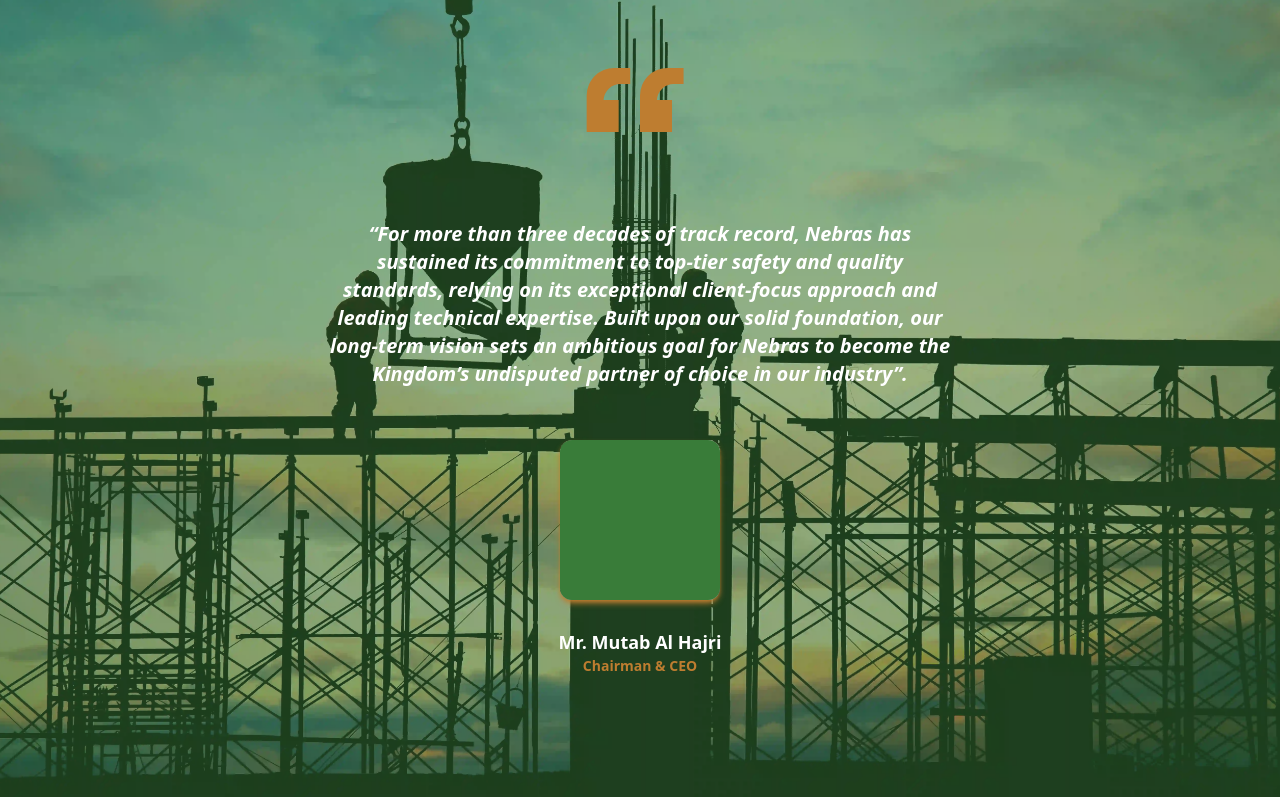
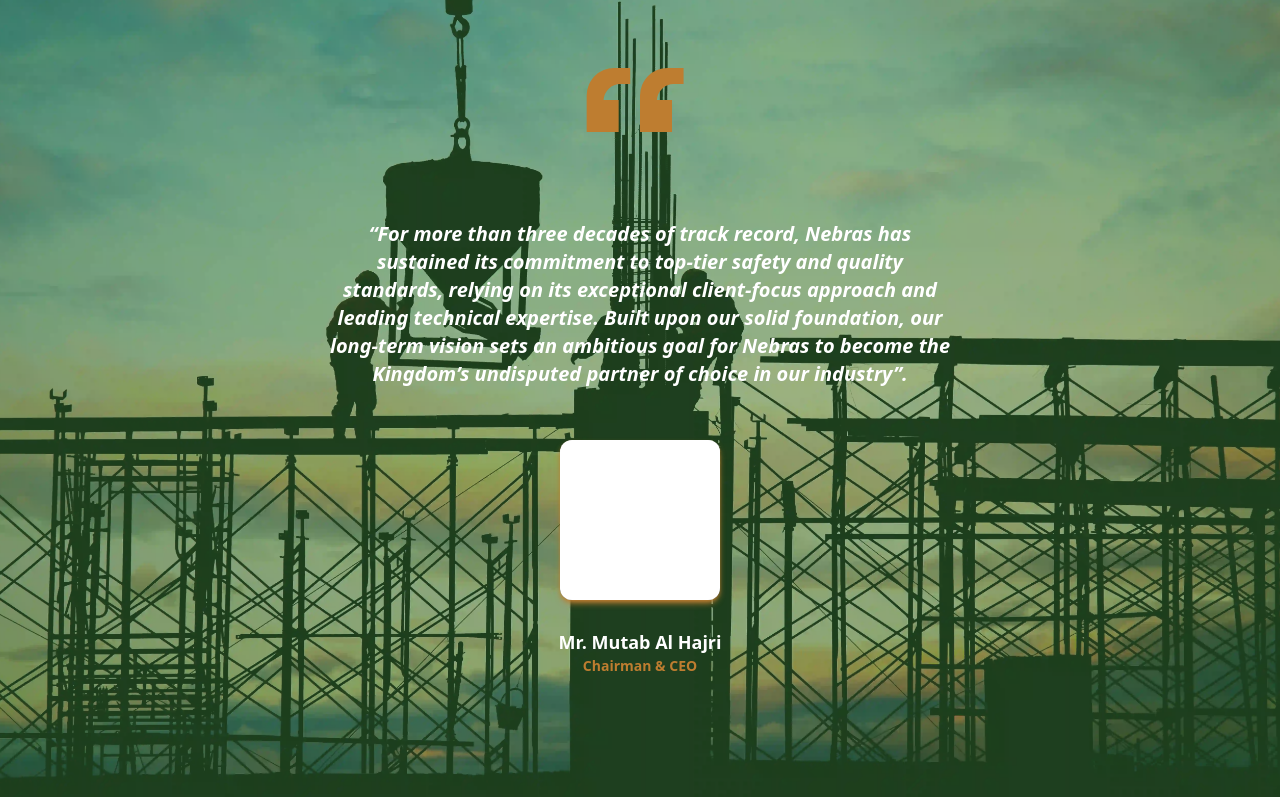
Before and after one commit to YehiaZakaria99/nebras-company, a React (Vite) app: page / in a window 1280 px wide. Shown: the part 1953-2750 px from the top of the page. Built offline with nearby package versions, Linux system fonts and the light colour scheme.

Commit message:
edit overlay of photos

```diff
--- a/src/Components/AnimatedOverlay/AnimatedOverlay.jsx
+++ b/src/Components/AnimatedOverlay/AnimatedOverlay.jsx
@@ -17,7 +17,7 @@ export default function AnimatedOverlay({ imgRef }) {
       tlVisual.fromTo(
         overlayRef.current,
         { x: "0%" },
-        { x: "100%", ease: "power2.out", duration: 1.2 }
+        { x: "100%", ease: "power2.out", duration: 2 }
       );
 
       //   tlVisual.fromTo(
@@ -32,7 +32,7 @@ export default function AnimatedOverlay({ imgRef }) {
   });
   return (
     <>
-      <div ref={overlayRef} className="absolute inset-0 bg-hover z-[10]" />
+      <div ref={overlayRef} className="absolute inset-0 bg-white z-[10]" />
     </>
   );
 }
```
